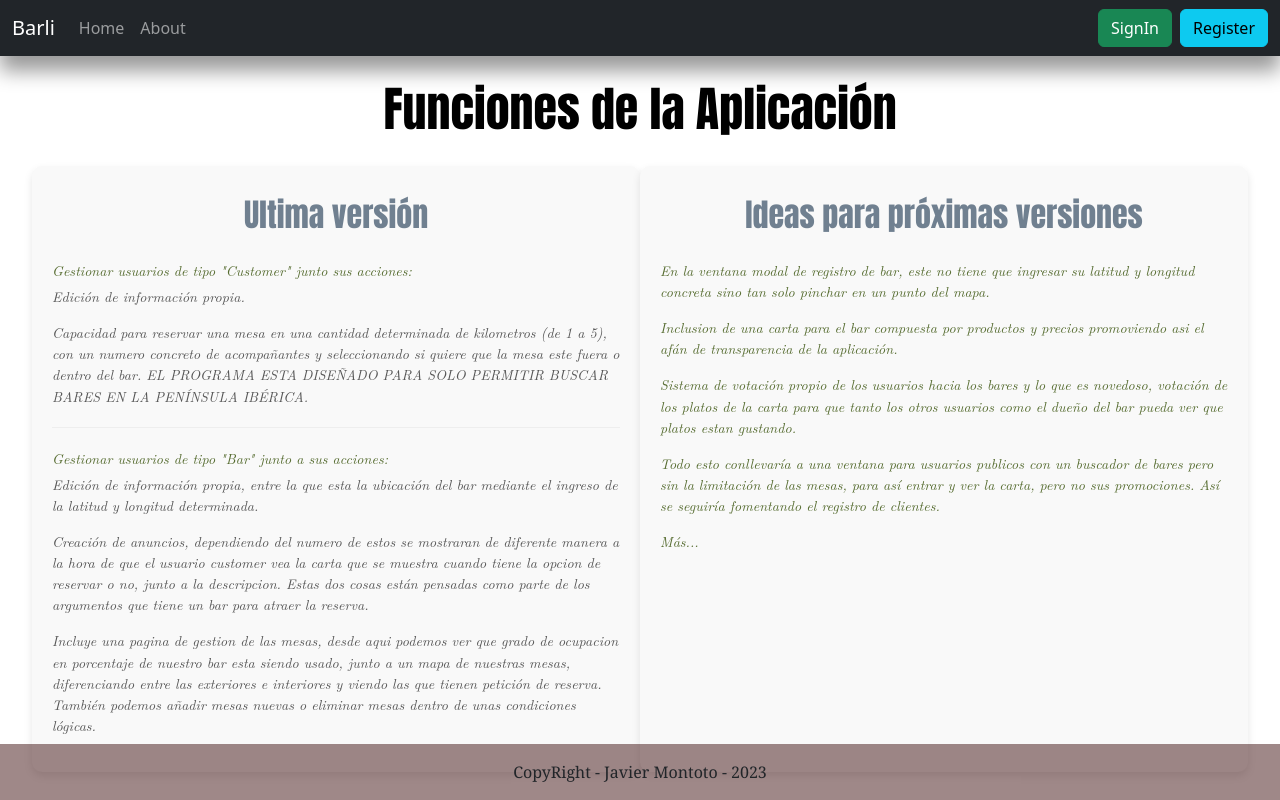
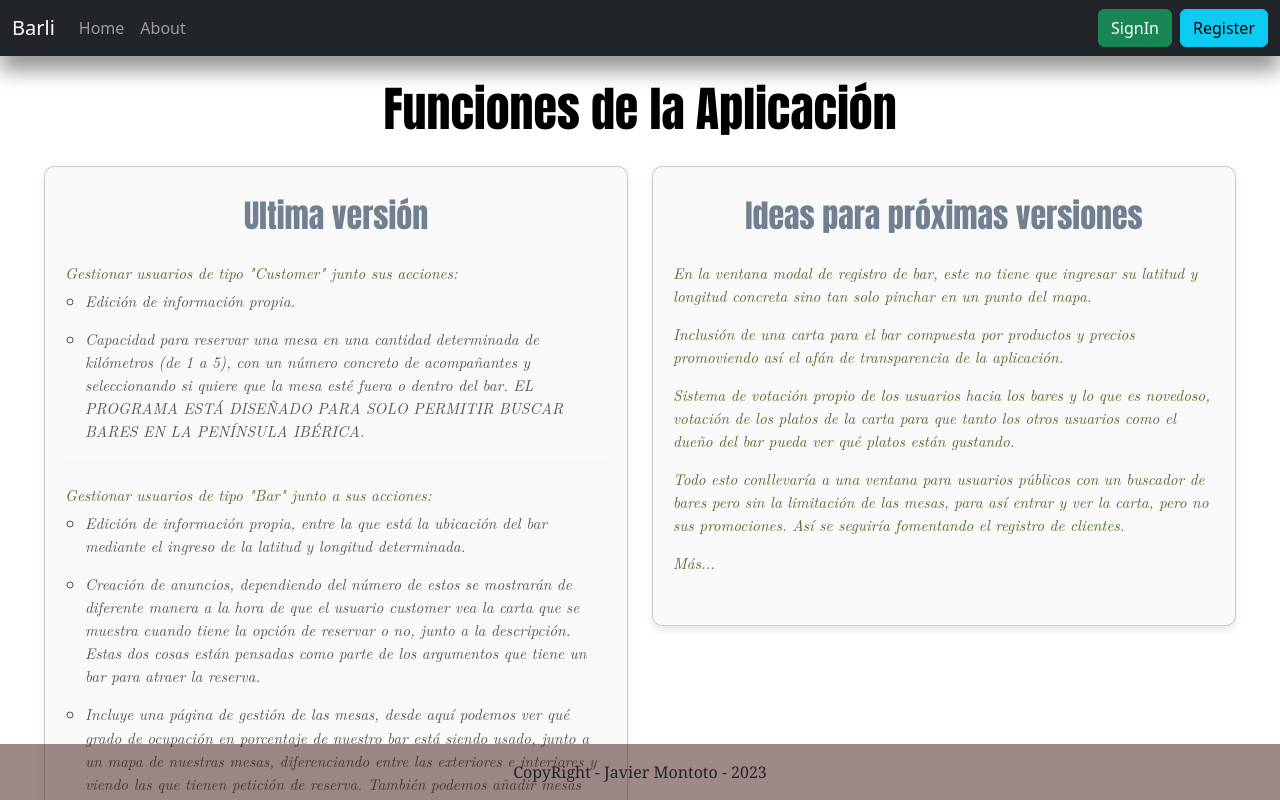
Before and after one commit to javiermontotocamas/barli, a Vue app in the folder frontend/: page /about in a window 1280 px wide. Shown: the top 800 px of the page. Built offline with nearby package versions, Linux system fonts and the light colour scheme.

Commit message:
Arreglos de ultima hora

```diff
--- a/frontend/src/views/AboutView.vue
+++ b/frontend/src/views/AboutView.vue
@@ -8,30 +8,37 @@
           <p class="titulo">Funciones de la Aplicación</p>
           <div class="row">
             <div class="col-md-6">
+              <div class="card">
                 <p class="subtitulo">Ultima versión</p>
-              <ul>
-                <li>Gestionar usuarios de tipo "Customer" junto sus acciones:
+                <ul class="custom-list">
+                  <li>
+                    Gestionar usuarios de tipo "Customer" junto sus acciones:
                     <ul>
                       <li>Edición de información propia.</li>
-                    <li>Capacidad para reservar una mesa en una cantidad determinada de kilometros (de 1 a 5), con un
-                      numero concreto de acompañantes y seleccionando si quiere que la mesa este fuera o dentro del bar.
-                      EL PROGRAMA ESTA DISEÑADO PARA SOLO PERMITIR BUSCAR BARES EN LA PENÍNSULA IBÉRICA.
+                      <li>
+                        Capacidad para reservar una mesa en una cantidad determinada de kilómetros (de 1 a 5), con un
+                        número concreto de acompañantes y seleccionando si quiere que la mesa esté fuera o dentro del
+                        bar.
+                        EL PROGRAMA ESTÁ DISEÑADO PARA SOLO PERMITIR BUSCAR BARES EN LA PENÍNSULA IBÉRICA.
                       </li>
                     </ul>
                   </li>
                   <hr>
-                <li>Gestionar usuarios de tipo "Bar" junto a sus acciones:
+                  <li>
+                    Gestionar usuarios de tipo "Bar" junto a sus acciones:
                     <ul>
-                    <li>Edición de información propia, entre la que esta la ubicación del bar mediante el ingreso de la
+                      <li>Edición de información propia, entre la que está la ubicación del bar mediante el ingreso de
+                        la
                         latitud y longitud determinada.</li>
-                    <li>Creación de anuncios, dependiendo del numero de estos se mostraran de diferente manera a la hora
-                      de que el usuario customer vea la carta que se muestra cuando tiene la opcion de reservar o no,
-                      junto a la descripcion. Estas dos cosas están pensadas como parte de los argumentos que tiene un
-                      bar
-                      para atraer la reserva.</li>
                       <li>
-                      Incluye una pagina de gestion de las mesas, desde aqui podemos ver que grado de ocupacion en
-                      porcentaje de nuestro bar esta siendo usado, junto a un mapa de nuestras mesas, diferenciando
+                        Creación de anuncios, dependiendo del número de estos se mostrarán de diferente manera a la hora
+                        de que el usuario customer vea la carta que se muestra cuando tiene la opción de reservar o no,
+                        junto a la descripción. Estas dos cosas están pensadas como parte de los argumentos que tiene un
+                        bar para atraer la reserva.
+                      </li>
+                      <li>
+                        Incluye una página de gestión de las mesas, desde aquí podemos ver qué grado de ocupación en
+                        porcentaje de nuestro bar está siendo usado, junto a un mapa de nuestras mesas, diferenciando
                         entre
                         las exteriores e interiores y viendo las que tienen petición de reserva. También podemos añadir
                         mesas nuevas o eliminar mesas dentro de unas condiciones lógicas.
@@ -40,28 +47,34 @@
                   </li>
                 </ul>
               </div>
+            </div>
             <div class="col-md-6">
+              <div class="card">
                 <p class="subtitulo">Ideas para próximas versiones</p>
-              <ul>
+                <ul class="custom-list">
                   <li>
-                  En la ventana modal de registro de bar, este no tiene que ingresar su latitud y longitud concreta sino
+                    En la ventana modal de registro de bar, este no tiene que ingresar su latitud y longitud concreta
+                    sino
                     tan solo pinchar en un punto del mapa.
                   </li>
                   <li>
-                  Inclusion de una carta para el bar compuesta por productos y precios promoviendo asi el afán de
+                    Inclusión de una carta para el bar compuesta por productos y precios promoviendo así el afán de
                     transparencia de la aplicación.
                   </li>
                   <li>
                     Sistema de votación propio de los usuarios hacia los bares y lo que es novedoso, votación de los
                     platos
-                  de la carta para que tanto los otros usuarios como el dueño del bar pueda ver que platos estan
+                    de la carta para que tanto los otros usuarios como el dueño del bar pueda ver qué platos están
                     gustando.
                   </li>
-                <li>Todo esto conllevaría a una ventana para usuarios publicos con un buscador de bares pero sin la
+                  <li>
+                    Todo esto conllevaría a una ventana para usuarios públicos con un buscador de bares pero sin la
                     limitación de las mesas, para así entrar y ver la carta, pero no sus promociones. Así se seguiría
-                  fomentando el registro de clientes.</li>
+                    fomentando el registro de clientes.
+                  </li>
                   <li>Más...</li>
                 </ul>
+              </div>
             </div>
           </div>
         </div>
@@ -87,21 +100,16 @@
 main {
   justify-content: space-between;
   height: auto;
-  /* Cambiado a auto para adaptarse al contenido */
 }
 
 .column {
-  /* Ajusta el ancho de cada columna según tu preferencia */
   width: 100%;
-  /* 100% para ocupar todo el ancho */
 }
 
 .content {
   font-family: 'Franklin Gothic Medium', 'Arial Narrow', Arial, sans-serif;
-  /* Cambia el color de fondo según tu preferencia */
   padding: 20px;
   margin-bottom: 20px;
-  /* Añadido para separar las columnas */
 }
 
 .titulo {
@@ -110,7 +118,6 @@ main {
   font-size: 3em;
   font-family: Impact, Haettenschweiler, 'Arial Narrow Bold', sans-serif;
   transition: all 0.3s;
-  /* Agrega una transición suave a todos los cambios */
   position: relative;
   display: block;
   padding: 5px;
@@ -118,7 +125,6 @@ main {
 
 .titulo:hover {
   font-size: 2.5em;
-  /* Cambia el tamaño de fuente al pasar el cursor por encima */
 }
 
 .content .titulo::before {
@@ -146,7 +152,6 @@ main {
   font-size: 2em;
   font-family: Impact, Haettenschweiler, 'Arial Narrow Bold', sans-serif;
   transition: all 0.3s;
-  /* Agrega una transición suave a todos los cambios */
   position: relative;
   display: block;
   padding: 5px;
@@ -154,42 +159,47 @@ main {
 
 .subtitulo:hover {
   font-size: 1.5em;
-  /* Cambia el tamaño de fuente al pasar el cursor por encima */
 }
 
-li {
+.custom-list {
+  list-style-type: none;
+  padding-left: 0;
+}
+
+.custom-list ul {
+  padding-left: 20px;
+}
+
+.custom-list li {
   color: darkolivegreen;
   font-family: "Latin Modern Roman";
   font-style: italic;
-  font-size: 1.1vw;
-  margin-bottom: 15px; /* Espacio inferior */
+  font-size: 1.2vw;
+  font-weight: 500;
+  margin-bottom: 15px;
 }
 
-/*Agregacion final 10-05-2024*/
-.col-md-6 {
-  background-color: #f9f9f9;
-  /* Color de fondo */
-  padding: 20px;
-  /* Espaciado interno */
-  border-radius: 10px;
-  /* Bordes redondeados */
-  box-shadow: 0px 4px 8px rgba(0, 0, 0, 0.1);
-  /* Sombra */
+.custom-list ul li {
+  margin-top: 5px;
+  color: #555;
 }
 
-ul {
-  list-style-type: none;
-  /* Quita los puntos de la lista */
-  padding-left: 0;
-  /* Quita el padding izquierdo */
+.card {
+  background-color: #f9f9f9;
+  padding: 20px;
+  border-radius: 10px;
+  box-shadow: 0px 4px 8px rgba(0, 0, 0, 0.1);
+  margin-bottom: 20px;
+  transition: all 0.3s ease;
 }
-ul ul li {
-  margin-top: 5px; /* Espacio superior */
-  color: #555; /* Color del texto secundario */
+
+.card:hover {
+  box-shadow: 0px 8px 16px rgba(0, 0, 0, 0.2);
 }
+
 hr {
-  border: 0; /* Sin borde */
-  border-top: 1px solid #ccc; /* Línea horizontal */
-  margin: 20px 0; /* Espaciado superior e inferior */
+  border: 0;
+  border-top: 1px solid #ccc;
+  margin: 20px 0;
 }
 </style>
--- a/frontend/src/views/BarUserView.vue
+++ b/frontend/src/views/BarUserView.vue
@@ -158,13 +158,16 @@ export default {
   text-transform: uppercase;
   font-weight: bolder;
   letter-spacing: 1dvi;
-  background-color: wheat;
+  background-color: rgba(255, 255, 255, 0.8);
   text-align: center;
   width: 50%;
   margin-left: 25%;
   border: #464646 2px solid;
-  border-radius: 10%;
+  border-radius: 0%;
   font-size: 3vw;
+  overflow: hidden; /* Añade esta línea */
+  white-space: nowrap; /* Añade esta línea para evitar el salto de línea */
+  text-overflow: ellipsis; /* Opcional: para mostrar puntos suspensivos al final si el texto se recorta */
 }
 
 #listadata {
--- a/frontend/src/views/ManageBooksView.vue
+++ b/frontend/src/views/ManageBooksView.vue
@@ -114,7 +114,7 @@ export default {
 <template>
   <main class="container-fluid mt-5">
     <div class="mt-2 p-4" id="contenedorTitulo">
-      <h1>{{ barData.name }} - MIS MESAS</h1>
+      <h1>{{ barData.name }}<br> MIS MESAS</h1>
       <h1>Numero de Mesas: {{ totalMesas }}</h1>
       <h3>Grado de Ocupación</h3>
       <div class="progress">
@@ -232,12 +232,11 @@ main {
   color: black;
   text-transform: capitalize;
   font-weight: bolder;
-  background-color: wheat;
+  background-color: rgba(255, 255, 255, 0.8);
   text-align: center;
   width: 35%;
   margin-left: 33%;
-  border: #464646 2px solid;
-  border-radius: 10%;
+  border-radius: 0%;
   font-size: 3vw;
 }
 
@@ -246,12 +245,12 @@ main {
   text-transform: capitalize;
   text-align: center;
   font-weight: bold;
-  background-color: antiquewhite;
+  background-color: rgba(255, 255, 255, 0.8);
   border: #464646 2px solid;
-  border-radius: 10%;
-  width: 50%;
+  border-radius: 0%;
+  width: 30%;
   height: 50%;
-  margin-left: 25%;
+  margin-left: 35%;
   font-size: 2vw;
 }
 
@@ -289,7 +288,7 @@ main {
   color: white; /* Color del texto blanco */
   padding: 10px 20px; /* Espaciado interno */
   text-align: center; /* Alinear el texto al centro */
-  border-radius: 12px; /* Bordes redondeados */
+  border-radius: 0%; /* Bordes redondeados */
   font-size: 24px; /* Tamaño de fuente más grande */
   font-weight: bold; /* Texto en negrita */
   box-shadow: 0 4px 8px 0 rgba(0, 0, 0, 0.2), 0 6px 20px 0 rgba(0, 0, 0, 0.19); /* Sombra */
--- a/frontend/src/views/RegisterView.vue
+++ b/frontend/src/views/RegisterView.vue
@@ -147,7 +147,7 @@ export default {
           <input type="password" id="password" class="form-control" v-model="barData.user.password" required />
         </div>
       </div>
-      <div class="row mb-2 text-danger" v-if="errorMessage && errorMessage.user.password && errorMessage.user.password">
+      <div class="row mb-2 text-danger" v-if="errorMessage && errorMessage.user && errorMessage.user.password">
         {{ errorMessage.user.password.join(", ") }}
       </div>
       <div class="row mb-2">
@@ -181,7 +181,7 @@ export default {
           <input type="email" id="email" class="form-control" v-model="barData.user.email" required />
         </div>
       </div>
-      <div class="row mb-2 text-danger" v-if="errorMessage && errorMessage.user.email">
+      <div class="row mb-2 text-danger" v-if="errorMessage && errorMessage.user && errorMessage.user.email">
         {{ errorMessage.user.email.join(", ") }}
       </div>
       <div class="row mb-2">
@@ -199,9 +199,10 @@ export default {
           <input type="text" id="latitude" class="form-control" v-model="barData.latitude" required />
         </div>
       </div>
-      <div class="row mb-2 text-danger" v-if="errorMessage && errorMessage.latitude">
+      <div class="row mb-2 text-danger" v-if="errorMessage.latitude">
         {{ errorMessage.latitude.join(", ") }}
       </div>
+
       <div class="row mb-2">
         <label for="longitude" class="col-sm-4 col-form-label">Longitude:</label>
         <div class="col-sm-8">
--- a/frontend/src/views/UserView.vue
+++ b/frontend/src/views/UserView.vue
@@ -50,7 +50,7 @@ export default {
   <main class="container-fluid mt-5" v-if="userData">
     <h1 class="text-center mt-2" id="titulo">
       <p>{{ userData.user.username }}</p>
-      <button @click="toggleDisableInputs('button')" class="btn btn-secondary">Habilitar Edición</button>
+      <button @click="toggleDisableInputs('button')" class="btn btn-secondary btn-lg mb-1">¡Habilitar Edición!</button>
     </h1>
     <div class="row">
       <!-- Columna izquierda -->
@@ -107,13 +107,13 @@ export default {
   text-transform: uppercase;
   font-weight: bolder;
   letter-spacing: 1dvi;
-  background-color: wheat;
+  background-color: rgba(255, 255, 255, 0.8);
   text-align: center;
-  width: fit-content;
-  margin: 0 auto;
+  width: 50%;
+  margin-left: 25%;
   border: #464646 2px solid;
-  border-radius: 10%;
-  font-size: 2vw;
+  border-radius: 0%;
+  font-size: 3vw;
 }
 
 #listadata {
```
Also changed, not shown: 2 other files (tests, documents, lock files or other folders). Lines whose indentation alone changed are shown as unchanged.
